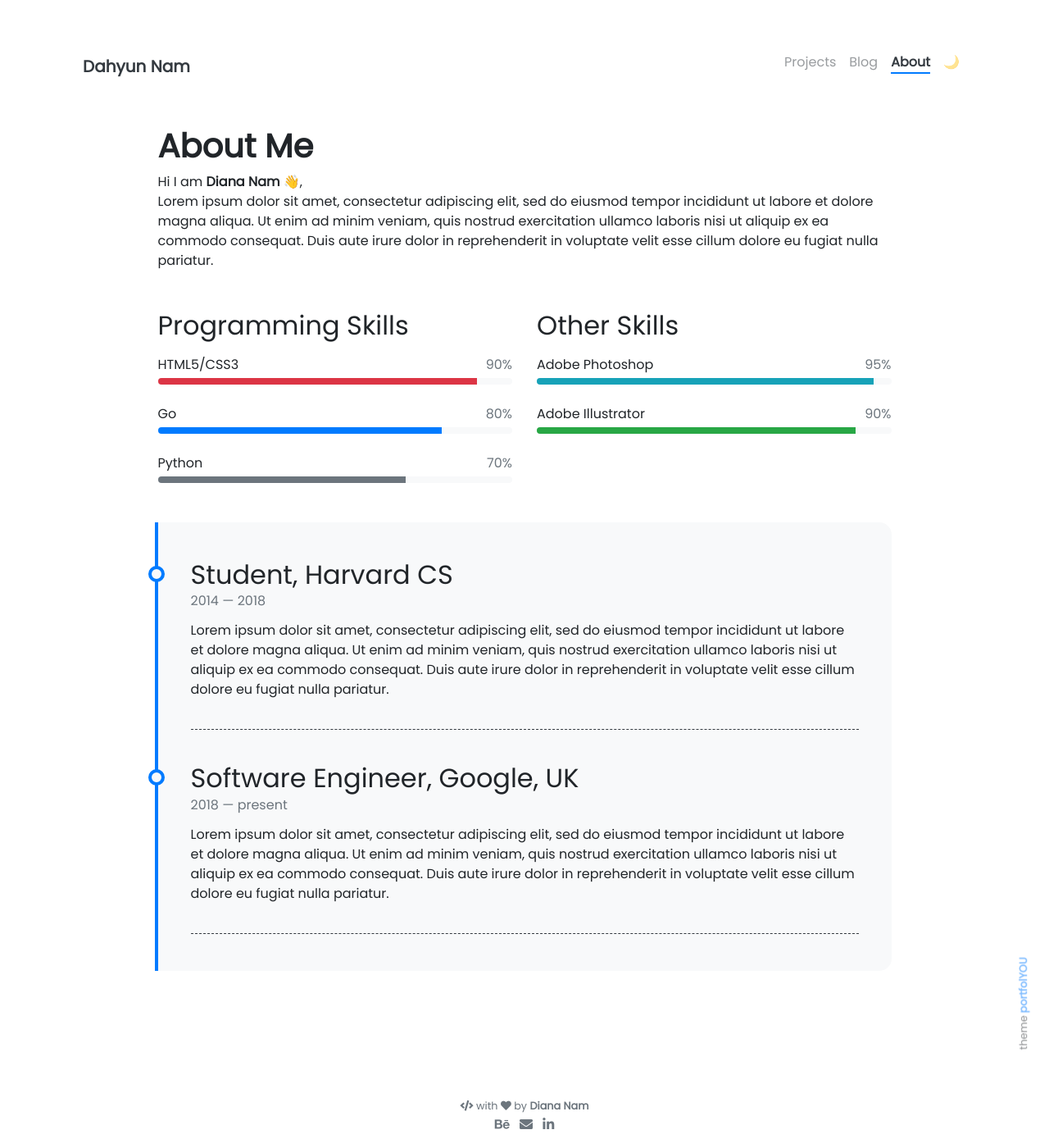
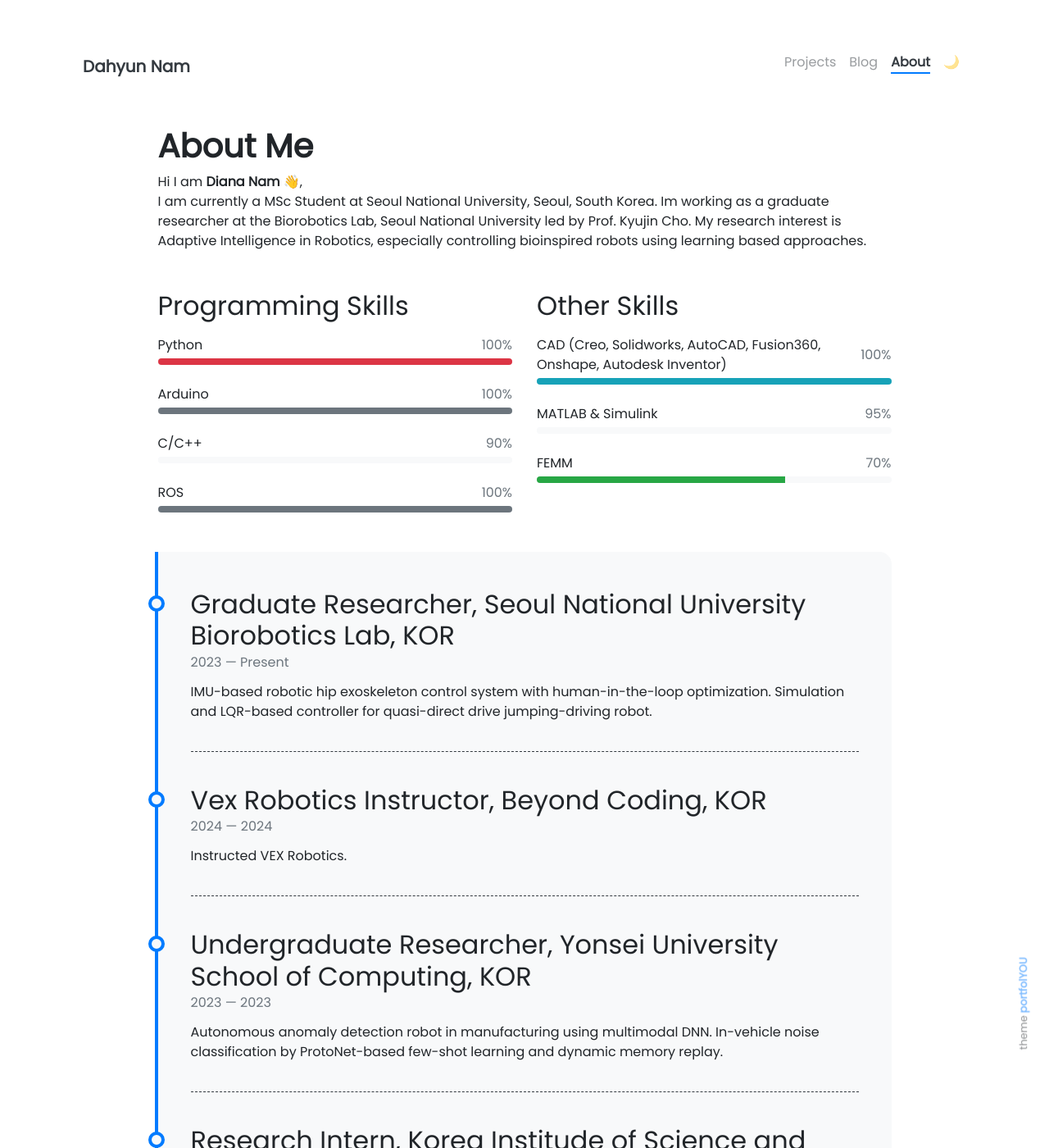
Before and after one commit to dn0908/dn0908.github.io, a Jekyll site: the page built from pages/about.md, in a window 1280 px wide and 1400 px high. Shown: the whole window at 82% size. Built offline with Jekyll 4.4.1, drawn with Linux system fonts in a browser that asks for light colours; emoji names are drawn with the system emoji font; some of the changed text lies outside the part shown.

Commit message:
editied skills and timeline part

```diff
--- a/_config.yml
+++ b/_config.yml
@@ -26,8 +26,8 @@ nav_exclude:                                            # The following paths ar
 ### Author Info ###
 author:
   name              : Diana Nam
-  image             : https://i.imgur.com/uyDNQnn.jpg
-  behance           : your_username
+  image             : /assets/img/profile.png
+  # behance           : your_username
 # dribbble          : your_username
   email             : diana_nam@snu.ac.kr
   # facebook          : your_username
--- a/_data/other-skills.yml
+++ b/_data/other-skills.yml
@@ -1,7 +1,11 @@
-- name: Adobe Photoshop
-  percentage: 95
+- name: CAD (Creo, Solidworks, AutoCAD, Fusion360, Onshape, Autodesk Inventor)
+  percentage: 100
   color: info
 
-- name: Adobe Illustrator
-  percentage: 90
+- name: MATLAB & Simulink
+  percentage: 95
+  color: light
+
+- name: FEMM
+  percentage: 70
   color: success
--- a/_data/programming-skills.yml
+++ b/_data/programming-skills.yml
@@ -1,11 +1,15 @@
-- name: HTML5/CSS3
-  percentage: 90
+- name: Python
+  percentage: 100
   color: danger
 
-- name: Go
-  percentage: 80
-  color:
+- name: Arduino
+  percentage: 100
+  color: secondary
 
-- name: Python
-  percentage: 70
+- name: C/C++
+  percentage: 90
+  color: light
+
+- name: ROS
+  percentage: 100
   color: secondary
--- a/_data/timeline.yml
+++ b/_data/timeline.yml
@@ -1,17 +1,33 @@
-- title: Student, Harvard CS
-  from: 2014
-  to: 2018
-  description: Lorem ipsum dolor sit amet, consectetur adipiscing elit,
-               sed do eiusmod tempor incididunt ut labore et dolore magna aliqua.
-               Ut enim ad minim veniam, quis nostrud exercitation ullamco laboris
-               nisi ut aliquip ex ea commodo consequat. Duis aute irure dolor in
-               reprehenderit in voluptate velit esse cillum dolore eu fugiat nulla pariatur.
+- title: Graduate Researcher, Seoul National University Biorobotics Lab, KOR
+  from: 2023
+  to: Present
+  description: IMU-based robotic hip exoskeleton control system with human-in-the-loop optimization.
+               Simulation and LQR-based controller for quasi-direct drive jumping-driving robot.
 
-- title: Software Engineer, Google, UK
-  from: 2018
-  to: present
-  description: Lorem ipsum dolor sit amet, consectetur adipiscing elit,
-               sed do eiusmod tempor incididunt ut labore et dolore magna aliqua.
-               Ut enim ad minim veniam, quis nostrud exercitation ullamco laboris
-               nisi ut aliquip ex ea commodo consequat. Duis aute irure dolor in
-               reprehenderit in voluptate velit esse cillum dolore eu fugiat nulla pariatur.
+- title: Vex Robotics Instructor, Beyond Coding, KOR
+  from: 2024
+  to: 2024
+  description: Instructed VEX Robotics.
+
+- title: Undergraduate Researcher, Yonsei University School of Computing, KOR
+  from: 2023
+  to: 2023
+  description: Autonomous anomaly detection robot in manufacturing using multimodal DNN.
+               In-vehicle noise classification by ProtoNet-based few-shot learning and dynamic memory replay.
+
+- title: Research Intern, Korea Institude of Science and Technology (KIST), KOR
+  from: 2022
+  to: 2022
+  description: Vision-based complete blood count algorithm using image processing and deep learning.
+               Biological value estimation using optical microscope ray simulation and blood cell modeling.
+
+- title: Intern, Hyundai Motors Group, KOR
+  from: 2022
+  to: 2022
+  description: Robotics system software architecture development and patent assetization in HMGICS.
+
+- title: Undergraduate Research Intern, Yonsei University School of Mechanical Engineering, KOR
+  from: 2022
+  to: 2023
+  description: Feedback control system of hardware-twin robot arm by two-way remote communication
+               at the Manufacturing and Mechatronics Lab.
--- a/pages/about.md
+++ b/pages/about.md
@@ -8,7 +8,9 @@ weight: 3
 # **About Me**
 
 Hi I am **{{ site.author.name }}** :wave:,<br>
-Lorem ipsum dolor sit amet, consectetur adipiscing elit, sed do eiusmod tempor incididunt ut labore et dolore magna aliqua. Ut enim ad minim veniam, quis nostrud exercitation ullamco laboris nisi ut aliquip ex ea commodo consequat. Duis aute irure dolor in reprehenderit in voluptate velit esse cillum dolore eu fugiat nulla pariatur.
+I am currently a MSc Student at Seoul National University, Seoul, South Korea.
+Im working as a graduate researcher at the Biorobotics Lab, Seoul National University led by Prof. Kyujin Cho.
+My research interest is Adaptive Intelligence in Robotics, especially controlling bioinspired robots using learning based approaches.
 
 <div class="row">
 {% include about/skills.html title="Programming Skills" source=site.data.programming-skills %}
```
Also changed, not shown: assets/img/profile.png (added), assets/img/spot_hi.jpg (added).
